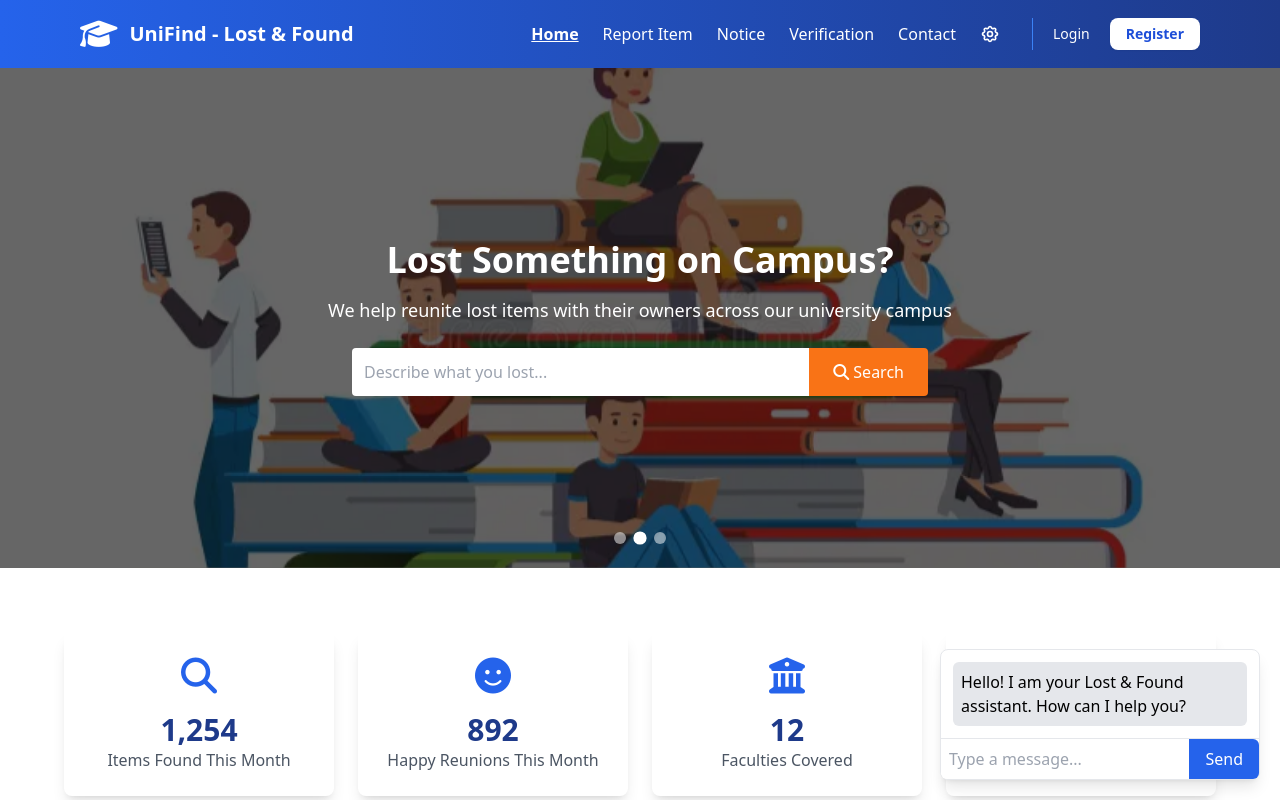
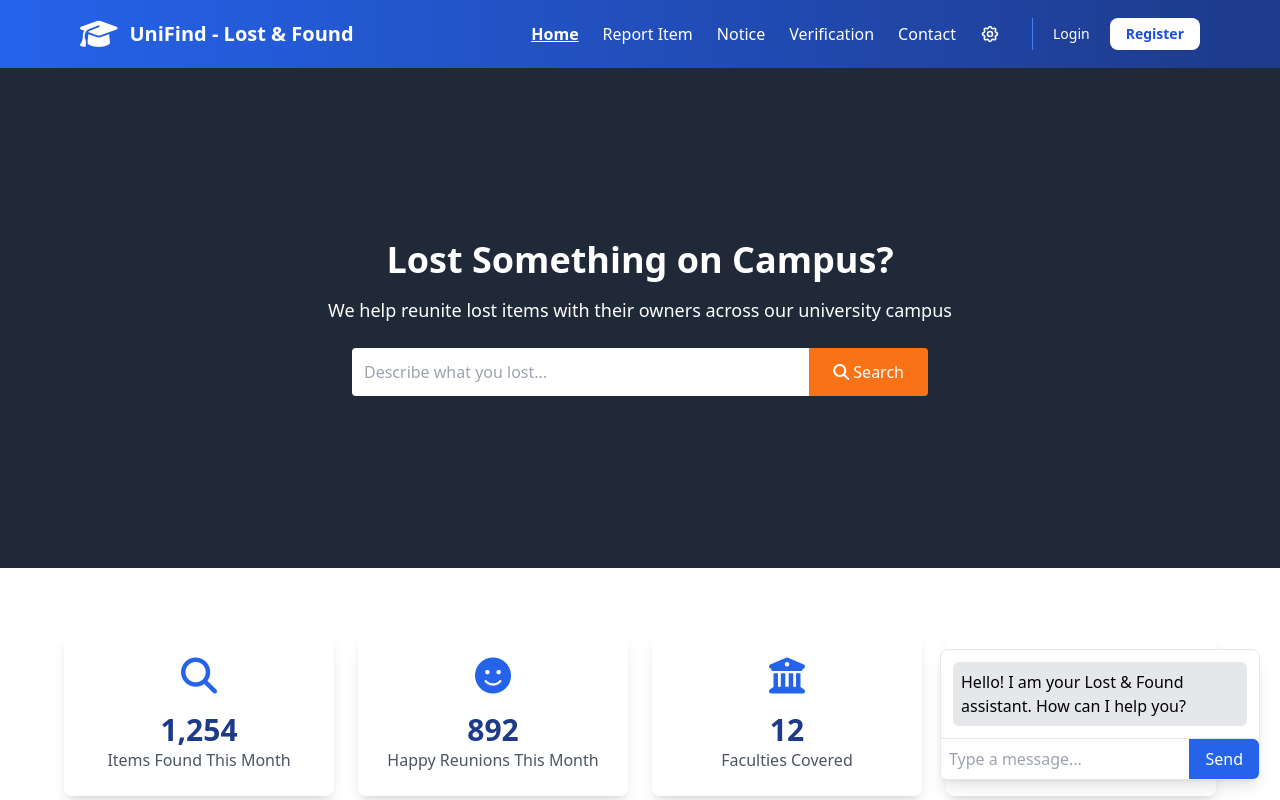
Before and after one commit to Maleena11/Lost-and-Found, a React (Vite) app: page / in a window 1280 px wide. Shown: the top 800 px of the page. Built offline with nearby package versions, Linux system fonts and the light colour scheme; what @react-pdf/renderer would draw is missing.

Commit message:
feat(Hero): Remove the 3 images in the banner section of home page

```diff
--- a/src/shared/components/Hero.jsx
+++ b/src/shared/components/Hero.jsx
@@ -1,21 +1,8 @@
 import "../../Hero.css";
-import BackgroundCarousel from "./BackgroundCarousel";
 
 export default function Hero() {
-  // Background images for the carousel
-  const backgroundImages = [
-    '/pic4.jpg',
-    '/pic5.webp',
-    '/pic1.webp'
-  ];
-
   return (
-    <section className="relative h-[500px]">
-      <BackgroundCarousel
-        images={backgroundImages}
-        autoSlideInterval={6000} // Change image every 6 seconds
-        className="absolute inset-0"
-      >
+    <section className="relative h-[500px] bg-gray-800">
       <div className="h-full flex items-center justify-center text-center text-white">
         <div className="max-w-2xl mx-auto p-4">
           <h2 className="text-4xl font-bold mb-4">Lost Something on Campus?</h2>
@@ -34,7 +21,6 @@ export default function Hero() {
           </div>
         </div>
       </div>
-      </BackgroundCarousel>
     </section>
   );
 }
```
Lines whose indentation alone changed are shown as unchanged.
